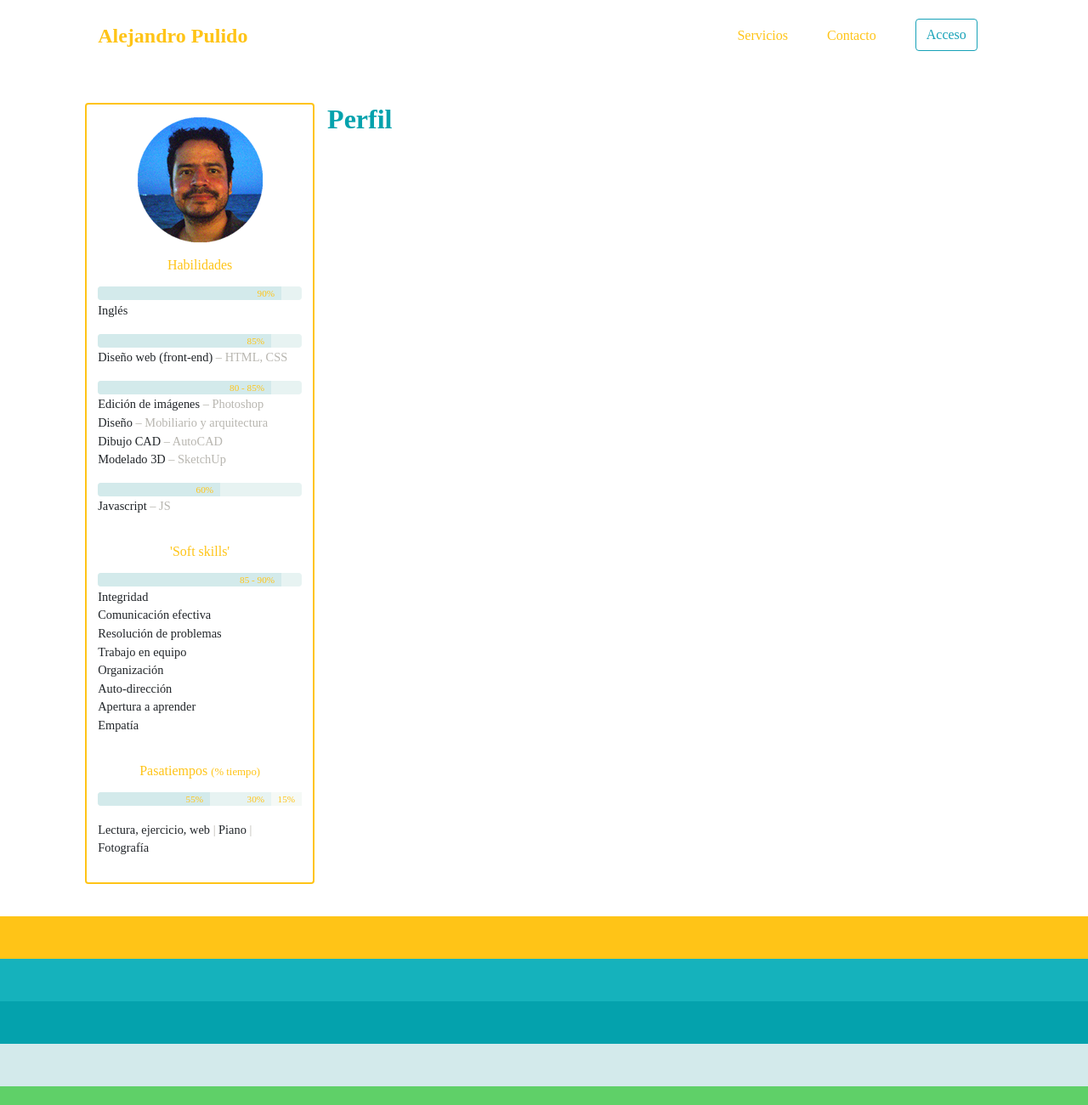
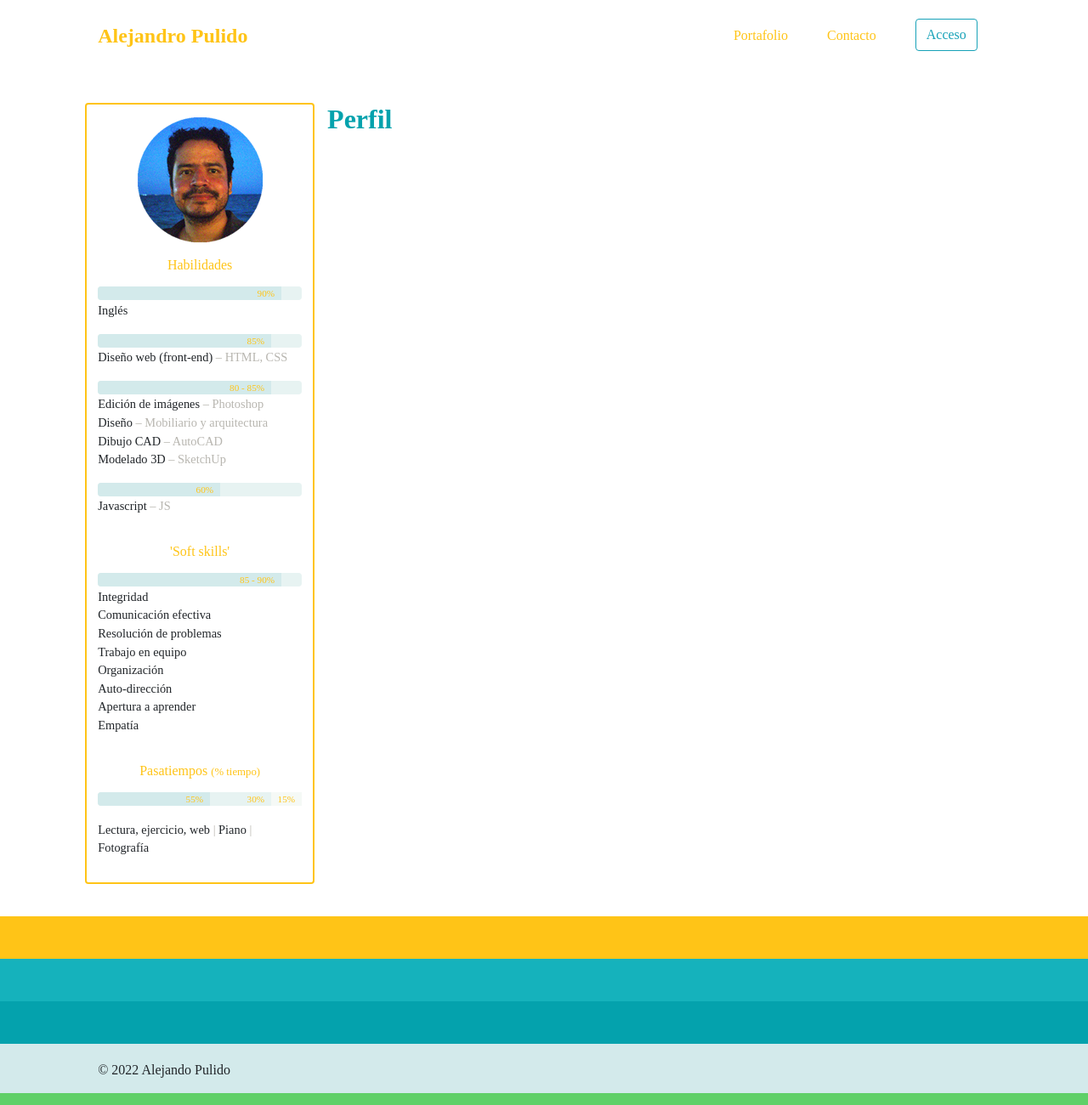
Before and after one commit to AlejandroPulidoD/cv, a plain HTML site: page index.html in a window 1280 px wide. Shown: the top 1300 px of the page at 85% size. Drawn offline with Linux system fonts and the light colour scheme.

Commit message:
adjustment to html

```diff
--- a/index.html
+++ b/index.html
@@ -33,7 +33,7 @@
 
               <ul class="navbar-nav ml-auto">
                 <li class="nav-item">
-                  <a class="nav-link" href="">Servicios</a>
+                  <a class="nav-link" href="">Portafolio</a>
                 </li>
                 <li class="nav-item">
                   <a class="nav-link" href="">Contacto</a>
@@ -127,8 +127,8 @@
         <div class="colores_03">
 
         </div>
-      <div class="colores_04">
-
+        <div class="colores_04 container-fluid">
+          <p>© 2022 Alejando Pulido</p>
         </div>
          <div class="colores_05">
 
```
Lines whose indentation alone changed are shown as unchanged.
